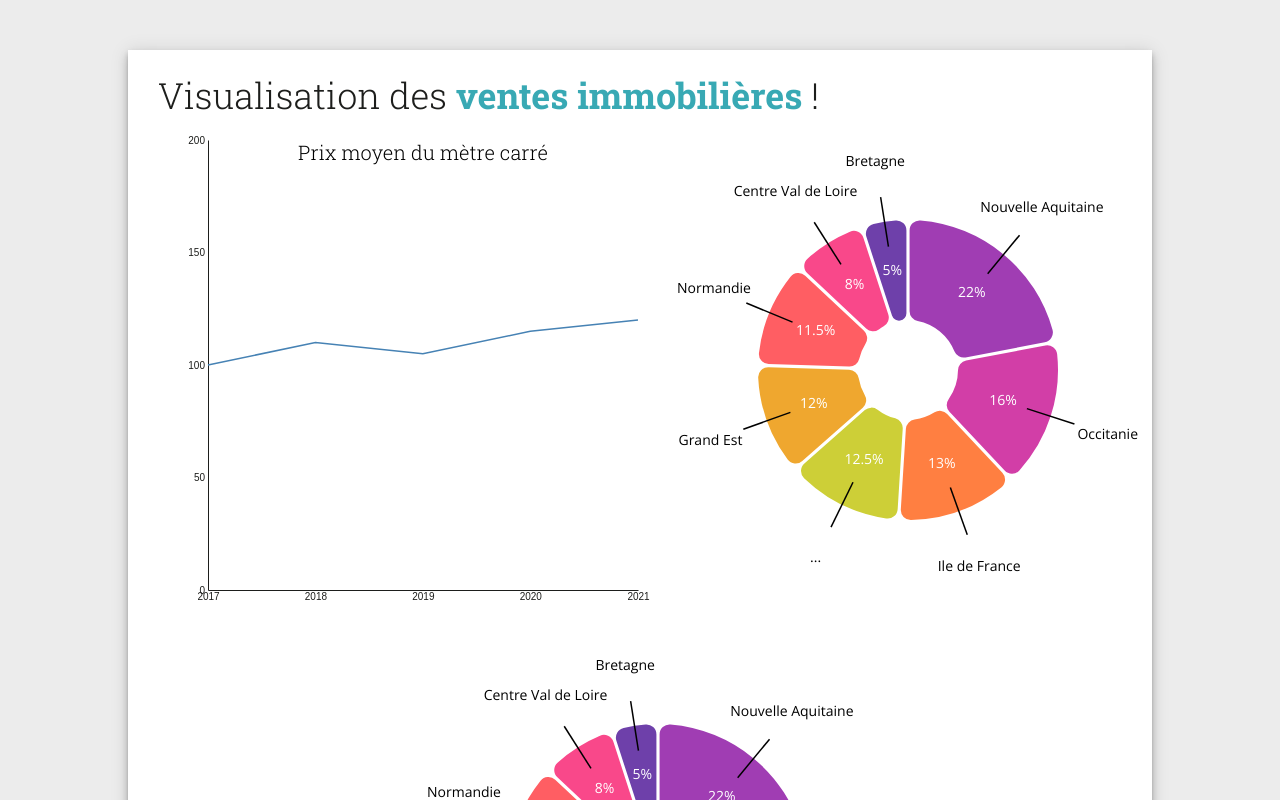
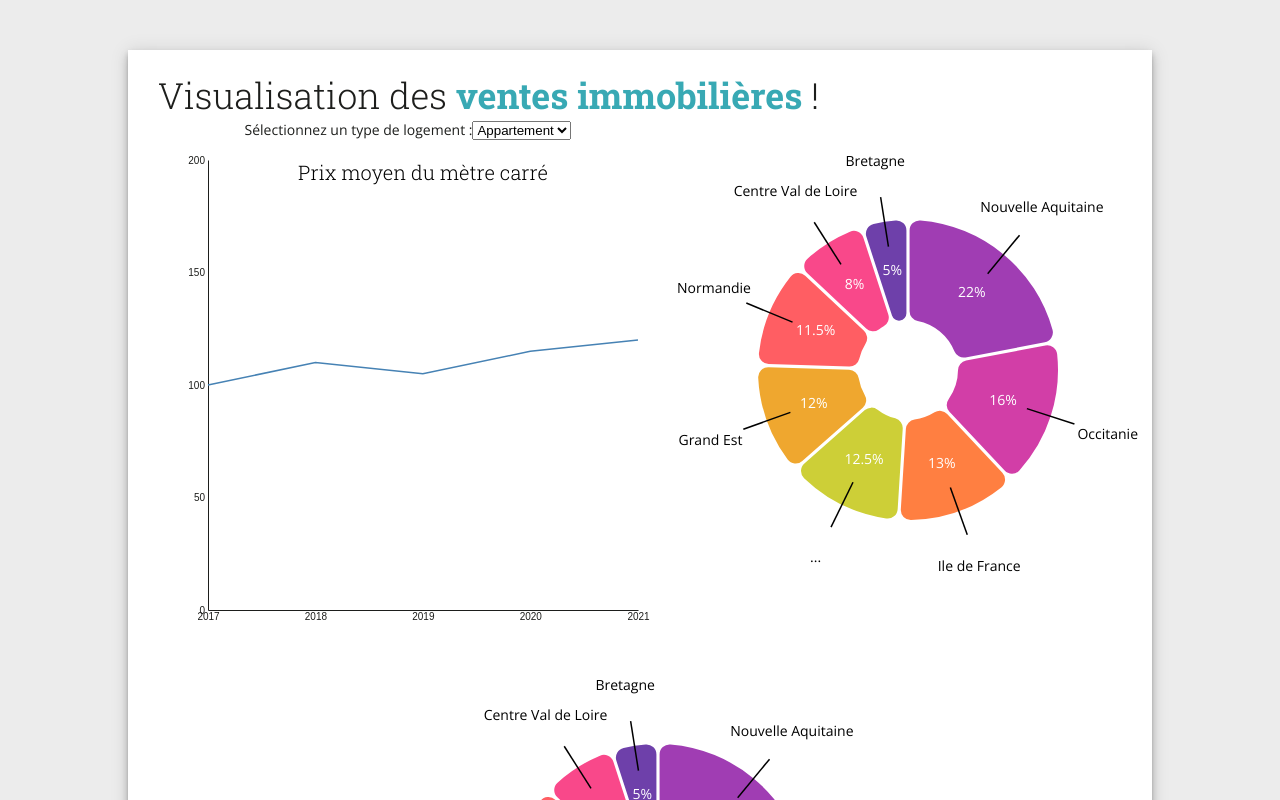
Before and after one commit to TBaguette/platform-project, a Next.js app in the folder pwa/: page / in a window 1280 px wide. Built offline with nearby package versions, Linux system fonts and the light colour scheme.

Commit message:
Ajout d'un composant pour l'input

```diff
--- a/pwa/components/diagram/LinearDiagram.tsx
+++ b/pwa/components/diagram/LinearDiagram.tsx
@@ -1,6 +1,7 @@
 import {useEffect, useRef} from "react";
 import {BaseType} from "d3";
 import * as d3 from "d3";
+import InputLinearComponent from "../input/InputLinearDiagram";
 
 const LinearComponent = () => {
 
@@ -23,7 +24,9 @@ const LinearComponent = () => {
     });
   }, [refChart]);
 
-  return <div className="chart" ref={refChart}></div>
+  return (<div className="chart" ref={refChart}>
+    <InputLinearComponent/>
+  </div>)
 }
 
 const LinearChartSVG = (element: BaseType, data: { year: number, price: number }[], margin: {top: number, right: number, bottom: number, left: number}, options : {
--- /dev/null
+++ b/pwa/components/input/InputLinearDiagram.tsx
@@ -0,0 +1,16 @@
+const InputLinearComponent = () => {
+
+  return (
+    <form>
+      <label>
+        Sélectionnez un type de logement :
+        <select>
+          <option value="appartement">Appartement</option>
+          <option value="maison">Maison</option>
+        </select>
+      </label>
+    </form>
+  );
+}
+
+export default InputLinearComponent;
```
